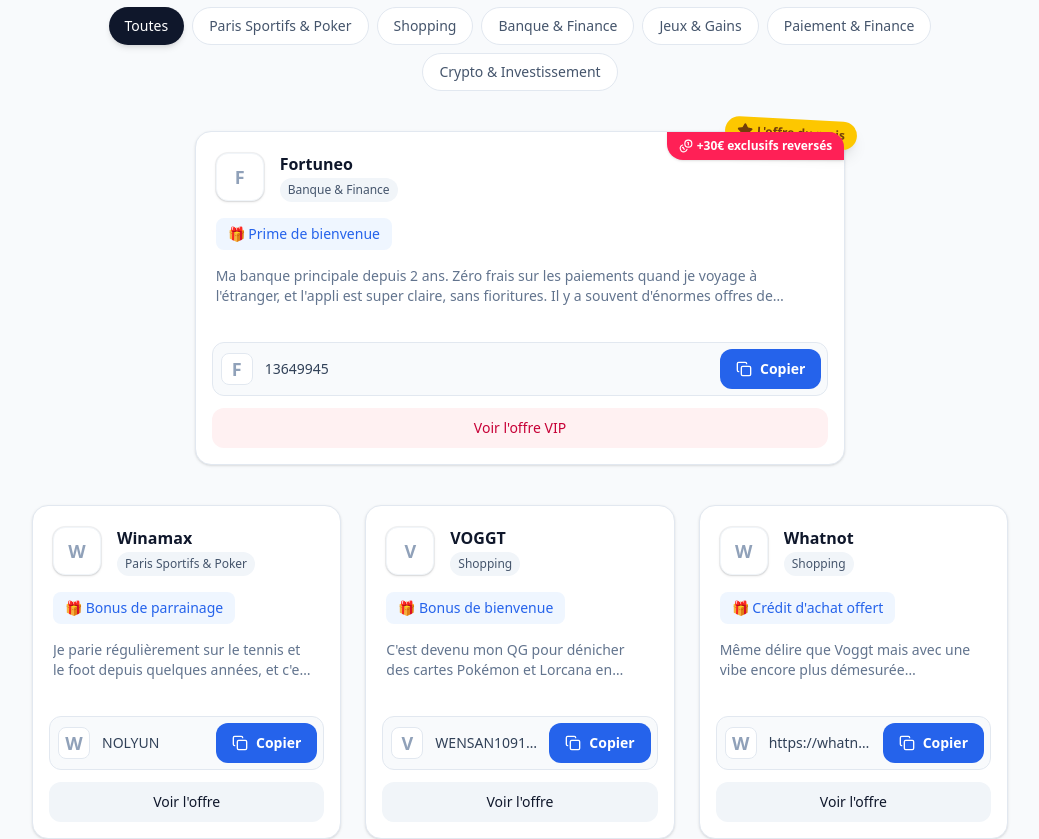
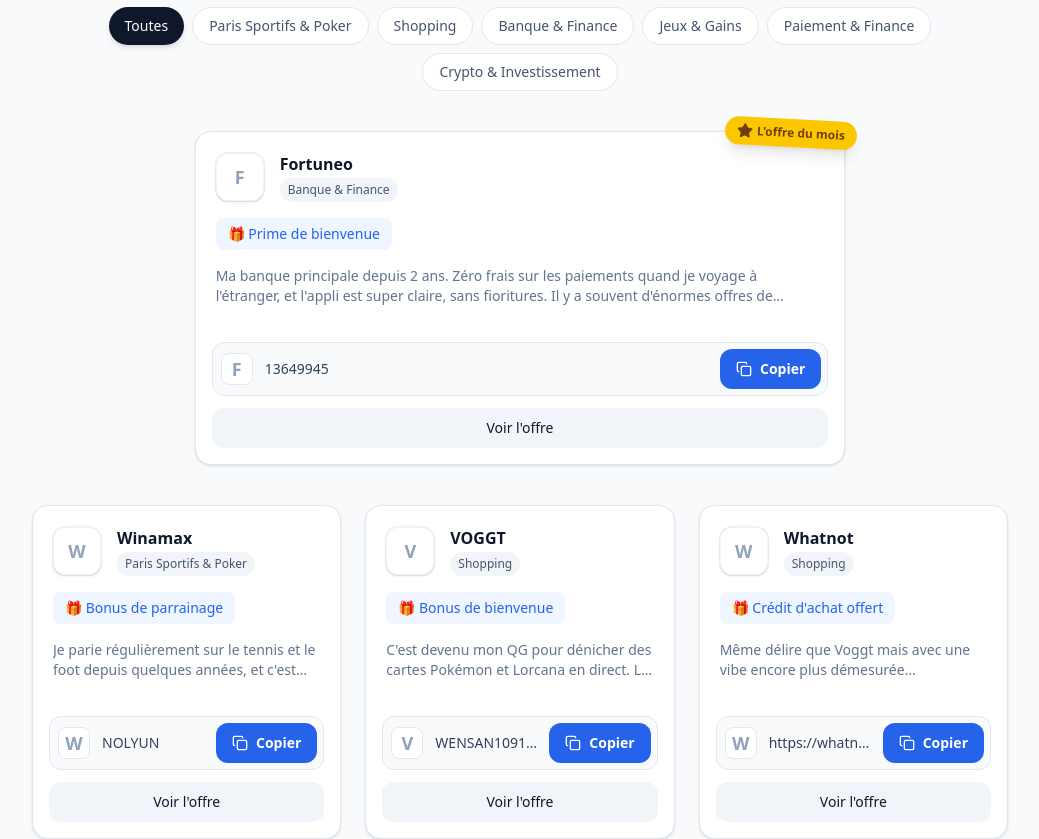
Before and after one commit to NACoaching/ParraineMoi, a Next.js app: page / in a window 1280 px wide. Shown: the part 380-1219 px from the top of the page, without its empty margins (120-1159 px from the left). Built offline with nearby package versions, Linux system fonts and the light colour scheme.

Commit message:
UI/Feature: Remove cashback badge per user request

```diff
--- a/src/components/ReferralCard.tsx
+++ b/src/components/ReferralCard.tsx
@@ -1,7 +1,6 @@
 import Link from "next/link";
 import { CopyButton } from "./CopyButton";
 import { CompanyLogo } from "./CompanyLogo";
-import { Coins } from "lucide-react";
 
 export interface Referral {
   id: string;
@@ -13,18 +12,12 @@ export interface Referral {
   advantage: string;
   description: string;
   logoUrl: string;
-  cashback?: string;
   faqs?: { question: string; answer: string }[];
 }
 
 export function ReferralCard({ referral }: { referral: Referral }) {
   return (
     <div className="group relative flex flex-col justify-between overflow-hidden rounded-2xl bg-white dark:bg-slate-900 border border-slate-200 dark:border-slate-800 shadow-sm transition-all hover:shadow-md hover:-translate-y-1">
-      {referral.cashback && (
-        <div className="absolute top-0 right-0 z-10 bg-rose-500 rounded-bl-2xl text-white text-xs font-bold px-3 py-1.5 flex items-center gap-1 shadow-sm">
-          <Coins size={14} /> {referral.cashback}
-        </div>
-      )}
 
       <div className="p-5 flex-1 flex flex-col items-start text-left">
         <div className="flex items-center gap-4 mb-4">
@@ -45,7 +38,7 @@ export function ReferralCard({ referral }: { referral: Referral }) {
           </p>
         </div>
 
-        <p className="text-sm text-slate-500 dark:text-slate-400 line-clamp-2 mb-4 pr-2">
+        <p className="text-sm text-slate-500 dark:text-slate-400 line-clamp-2 mb-4">
           {referral.description}
         </p>
       </div>
@@ -66,9 +59,9 @@ export function ReferralCard({ referral }: { referral: Referral }) {
 
         <Link
           href={`/parrainage-${referral.slug}`}
-          className={`w-full flex items-center justify-center h-10 px-4 rounded-xl font-medium transition-colors text-sm ${referral.cashback ? 'bg-rose-50 hover:bg-rose-100 text-rose-700 dark:bg-rose-500/10 dark:text-rose-400 dark:hover:bg-rose-500/20' : 'bg-slate-100 dark:bg-slate-800 text-slate-900 dark:text-white hover:bg-slate-200 dark:hover:bg-slate-700'}`}
+          className="w-full flex items-center justify-center h-10 px-4 rounded-xl bg-slate-100 dark:bg-slate-800 text-slate-900 dark:text-white font-medium hover:bg-slate-200 dark:hover:bg-slate-700 transition-colors text-sm"
         >
-          {referral.cashback ? "Voir l'offre VIP" : "Voir l'offre"}
+          Voir l'offre
         </Link>
       </div>
     </div>
--- a/src/data/referrals.json
+++ b/src/data/referrals.json
@@ -49,7 +49,6 @@
     "code": "13649945",
     "link": "",
     "advantage": "Prime de bienvenue",
-    "cashback": "+30€ exclusifs reversés",
     "description": "Ma banque principale depuis 2 ans. Zéro frais sur les paiements quand je voyage à l'étranger, et l'appli est super claire, sans fioritures. Il y a souvent d'énormes offres de bienvenue (parfois plus de 130€), n'hésitez pas à utiliser le lien pour voir ce qu'ils proposent ce mois-ci.",
     "logoUrl": "https://www.google.com/s2/favicons?domain=fortuneo.fr&sz=128",
     "faqs": [
```
